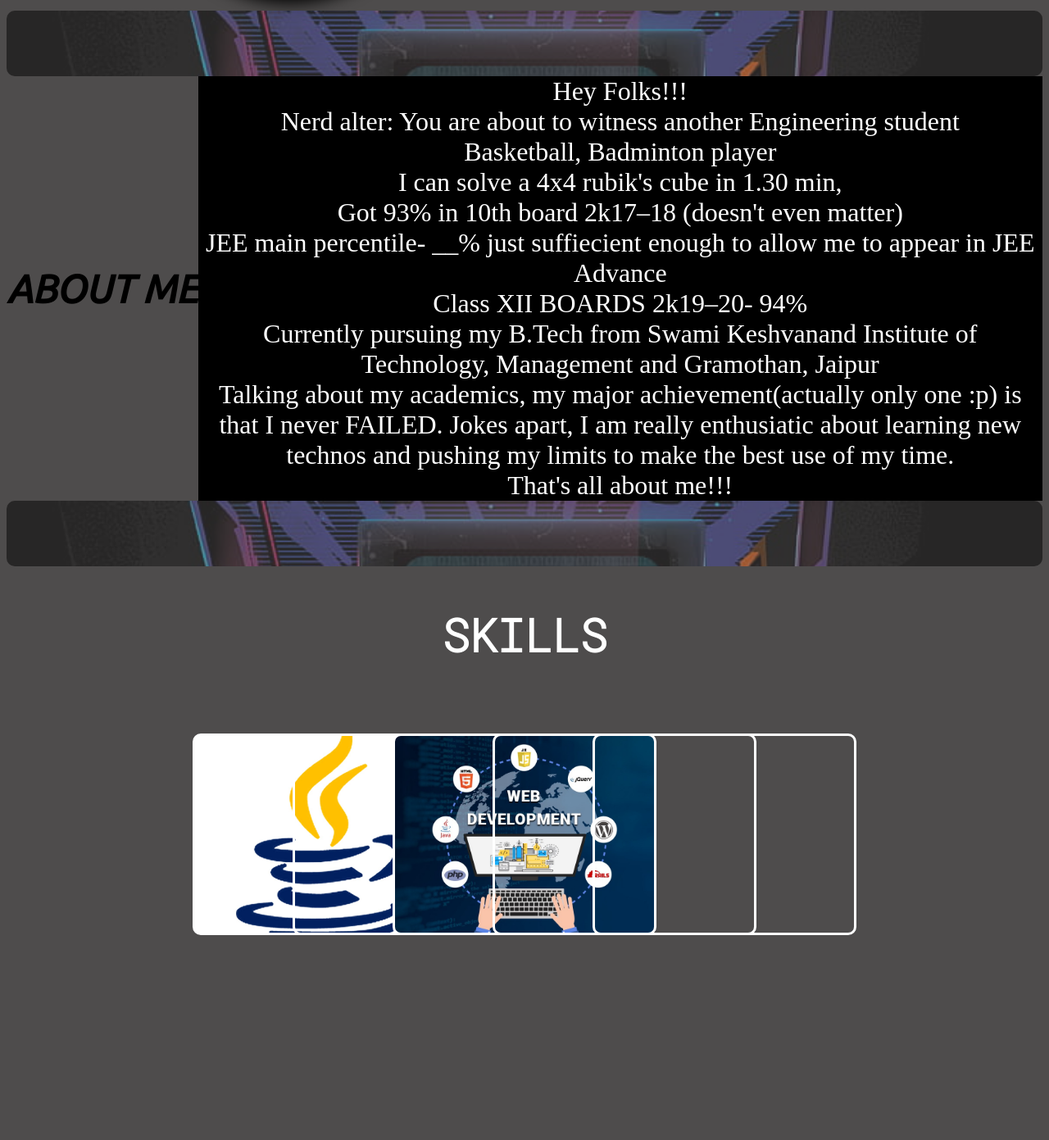
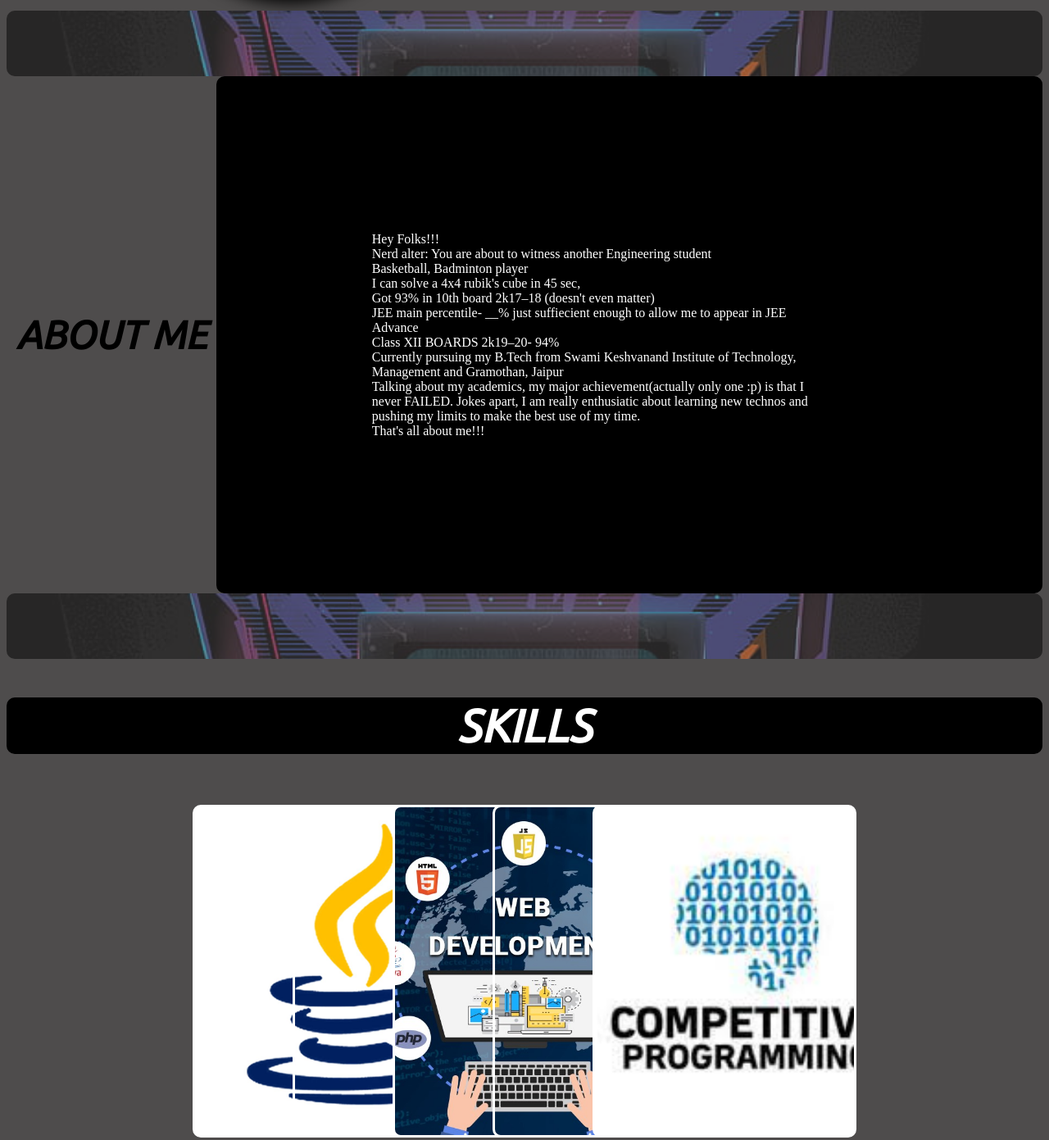
Before and after one commit to camkeshav/Portfolio, a plain HTML site: page index.html in a window 1280 px wide. Shown: the part 819-2210 px from the top of the page at 82% size. Before the commit the page ends 2005 px from the top, so only its background shows below. Drawn offline with nearby package versions, Linux system fonts and the light colour scheme; a script that the page names is missing; a web font is replaced by a local one.

Commit message:
About me changed

```diff
--- a/index.css
+++ b/index.css
@@ -248,6 +248,7 @@ html, body{
     flex-direction: row;
     align-items: center;
     justify-content: center;
+    position:static;
 }
 
 .about-title{
@@ -255,11 +256,12 @@ html, body{
     width: 50%;
     align-items: center;
     text-align: center;
-    /* vertical-align: middle; */
     color: #000;
     font-weight: bolder;
     font-family: 'Ubuntu', sans-serif;
-    opacity: 0;
+    /* padding-top: 25%;
+    padding-bottom: 25%; */
+    /* opacity: 0; */
 
 }
 
@@ -274,15 +276,18 @@ html, body{
     transform: none;
 }
 
-
+/* .detail-cont{
+    background-color: #000;
+} */
 .details{
     display: flex;
-    justify-content: center;
+    justify-content:center;
     align-items: center;
-    text-align: center;
+    text-align:left;
     /* position: absolute; */
-    /* padding-left: 30%; */
-    /* padding-right: 30%; */
+    padding: 15%;
+    padding-right: 20%;
+
     color: #fff;
     background-color: rgb(0, 0, 0);
     /* border: 2px solid white; */
@@ -292,10 +297,12 @@ html, body{
     /* margin-bottom: 1em; */
     /* border-radius: 10px; */
     /* box-shadow: 2px 2px 20px 10px black; */
-    font-size: 2em;
-    transform: scale(1.2);
+    font-size: 1em;
+    transform: scale(1.1);
     opacity: 0;
+    border-radius: 10px;
 }
+
 
 @media (prefers-reduced-motion: no-preference){
     .details{
@@ -304,11 +311,12 @@ html, body{
 }
 .details-transition{
     opacity: 1;
-    transform: none;
+    transform: scale(1);
 }
 .skill_container{
     display: flex;
     flex-direction: column;
+    height:fit-content;
 }
 
 .skill-container h2{
@@ -318,7 +326,11 @@ html, body{
     font-family: 'Roboto Mono', monospace;
     color: #fff;
     font-size: 3.5em;
+    font-family: 'Ubuntu', sans-serif;
     /* padding-bottom: 0; */
+    border: 2px solid black;
+    border-radius: 10px;
+    background-color: #000;
 }
 .skills{
     display: flex;
@@ -326,6 +338,7 @@ html, body{
     align-items: center;
     height: 20em;
     width: 100%;
+    height: fit-content;
 
     /* border-radius: 10px; */
 
@@ -333,7 +346,7 @@ html, body{
 
 .skills .card{
     border: 3px solid #fff;
-    height: 15em;
+    height: 25em;
     width: 25%;
     border-radius: 10px;
     margin-top: 1em;
@@ -366,7 +379,7 @@ html, body{
 .dsa{
     background-image: url("image/dsa.jpg");
     background-size: cover;
-    background-position-x: center;
+    background-position-x:100%;
 }
 .webDev{
     background-image: url("image/web.jpeg");
@@ -379,3 +392,12 @@ html, body{
     background-size: cover;
     background-position-x: center;
 }
+.comp{
+    background-image: url("image/comp.jpg");
+    background-size: cover;
+    background-position-x: center;
+}
+
+.t_parallax{
+    height:15em;
+}
--- a/index.html
+++ b/index.html
@@ -25,7 +25,7 @@
     <div class="navbar">
         <a class="nav-a" href="#scroll1">Home</a>
         <a class="nav-a" href="#scroll2">About me</a>
-        <a class="nav-a" href="">Skills</a>
+        <a class="nav-a" href="#scroll3">Skills</a>
         <a class="nav-a" href="">Contact</a>
     </div>
     <div class="overlay" id = "scroll1">
@@ -48,11 +48,12 @@
     </div>
     <div class="about-cont">
     <div class="about-title abt-title-transition">ABOUT ME</div>
+    <!-- <div class="detail-cont"> -->
     <div class="details details-transition" id = "scroll2">
         Hey Folks!!! <br>
         Nerd alter: You are about to witness another Engineering student <br>
     Basketball, Badminton player<br>
-    I can solve a 4x4 rubik's cube in 1.30 min,<br>
+    I can solve a 4x4 rubik's cube in 45 sec,<br>
     Got 93% in 10th board 2k17–18 (doesn't even matter)<br>
     JEE main percentile- __% just suffiecient enough to allow me to appear in JEE Advance<br>
     Class XII BOARDS 2k19–20- 94%<br>
@@ -62,11 +63,12 @@
 That's all about me!!!
 
     </div>
+    <!-- </div> -->
 </div>
     <div class="parallax s_parallax">
 
     </div>
-    <div class="skill-container">
+    <div class="skill-container" id="scroll3">
         <h2>SKILLS</h2>
     <div class="skills">
         <div class="card java">
@@ -87,6 +89,10 @@ That's all about me!!!
     </div>
     </div>
 
+    <div class="parallax t_parallax">
+
+    </div>
+
 
 
 
```
Also changed, not shown: image/comp.jpg (added).
